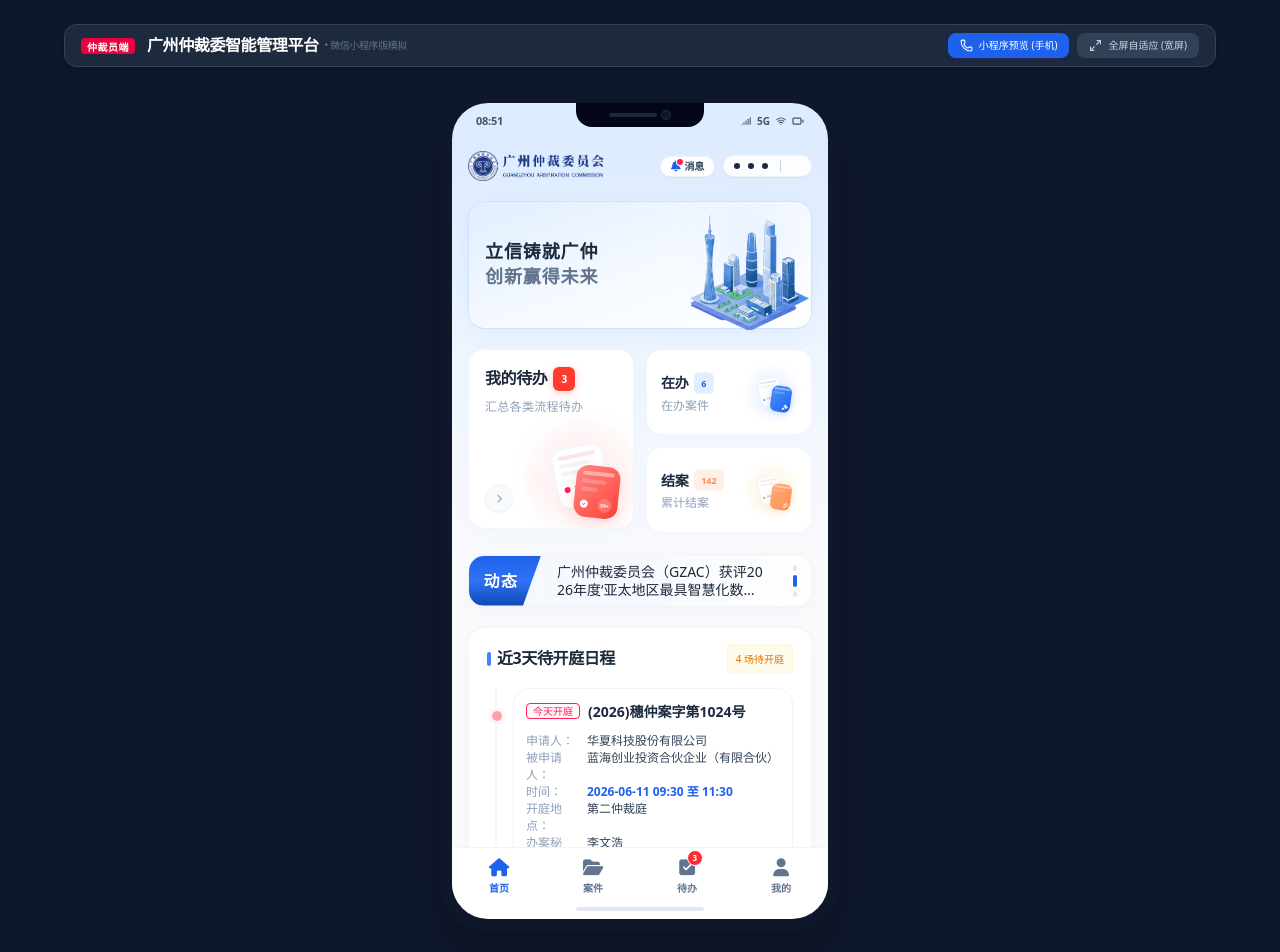
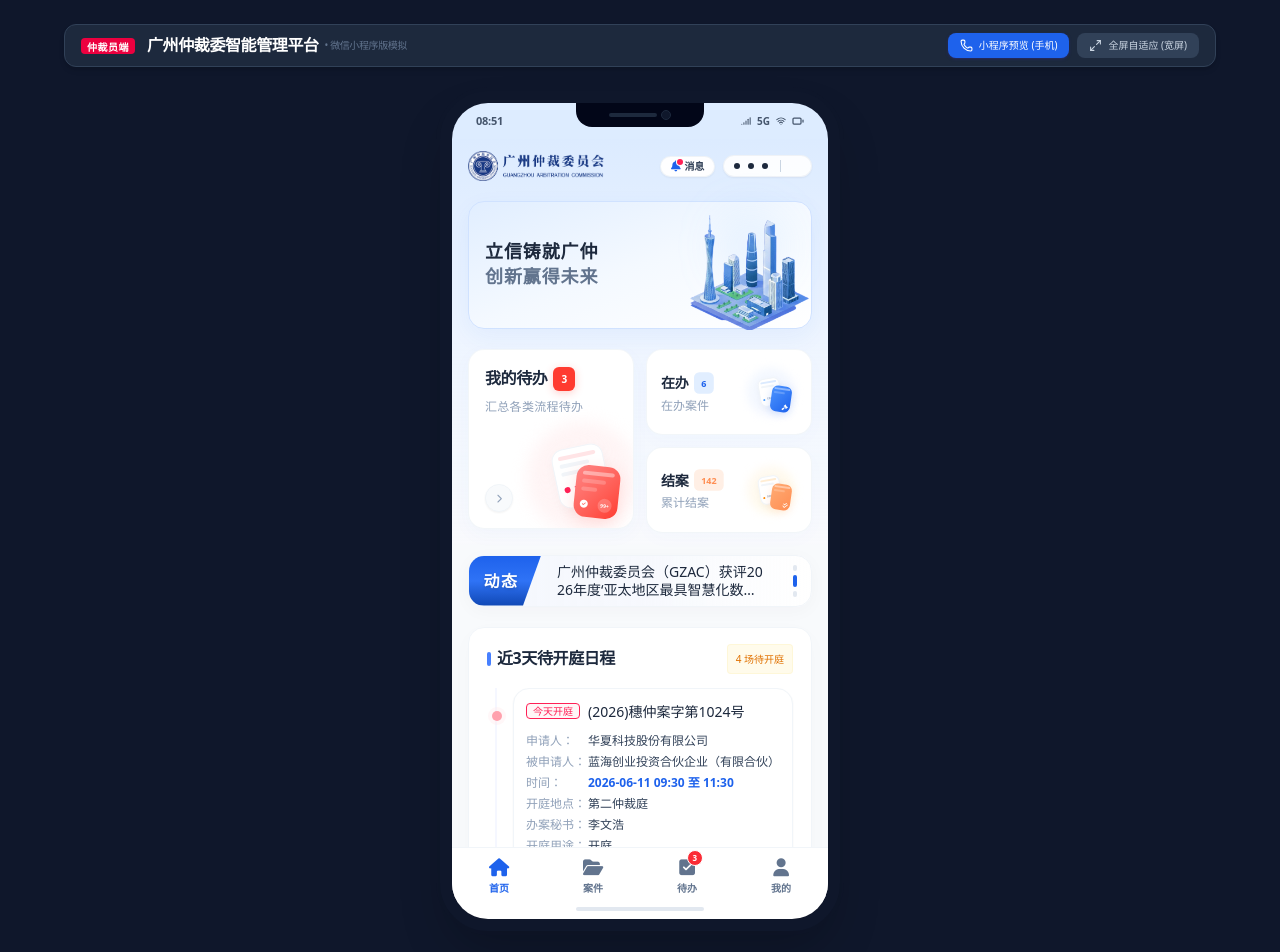
Before and after one commit to yeyeyehjn/newapp, a React (Vite) app: page / in a window 1280 px wide. Shown: the top 952 px of the page. Built offline with nearby package versions, Linux system fonts and the light colour scheme; a web font is replaced by a local one.

Commit message:
Update Workbench component

```diff
--- a/src/components/Workbench.tsx
+++ b/src/components/Workbench.tsx
@@ -521,36 +521,36 @@
                           <span className={`text-[10px]  px-1.5 py-0.5 rounded border leading-none shrink-0 ${badgeStyle}`} >
                             {badgeText}
                           </span>
-                          <span className="text-base font-bold text-slate-800 truncate" >
+                          <span className="text-base  text-slate-800 truncate" >
                             {hearing.caseNo}
                           </span>
                         </div>
                       </div>
 
                       {/* Timeline Details */}
-                      <div className="text-sm text-slate-500 ">
-                        <div className="flex items-start gap-1.5 min-w-0">
-                          <span className="text-slate-400 shrink-0 w-[55px]">申请人：</span>
+                      <div className="text-sm text-slate-500 gap-y-1">
+                        <div className="flex items-start gap-0.5 min-w-0 pb-1">
+                          <span className="text-slate-400 shrink-0 w-[60px]">申请人：</span>
                           <span className="truncate text-slate-700 font-medium">{claimant}</span>
                         </div>
-                        <div className="flex items-start gap-1.5 min-w-0">
-                          <span className="text-slate-400 shrink-0 w-[55px]">被申请人：</span>
+                        <div className="flex items-start gap-0.5 min-w-0 pb-1">
+                          <span className="text-slate-400 shrink-0 w-[60px]">被申请人：</span>
                           <span className="truncate text-slate-700 font-medium">{respondent}</span>
                         </div>
-                        <div className="flex items-start gap-1.5 min-w-0">
-                          <span className="text-slate-400 shrink-0 w-[55px]">时间：</span>
+                        <div className="flex items-start gap-0.5 min-w-0 pb-1">
+                          <span className="text-slate-400 shrink-0 w-[60px]">时间：</span>
                           <span className="truncate text-[#1E62EC] font-semibold">{hearing.hearingTime}</span>
                         </div>
-                        <div className="flex items-start gap-1.5 min-w-0">
-                          <span className="text-slate-400 shrink-0 w-[55px]">开庭地点：</span>
+                        <div className="flex items-start  gap-0.5 min-w-0 pb-1">
+                          <span className="text-slate-400 shrink-0 w-[60px]">开庭地点：</span>
                           <span className="truncate text-slate-700 font-medium">{hearing.location}</span>
                         </div>
-                        <div className="flex items-start gap-1.5 min-w-0">
-                          <span className="text-slate-400 shrink-0 w-[55px]">办案秘书：</span>
+                        <div className="flex items-start gap-0.5 min-w-0 pb-1">
+                          <span className="text-slate-400 shrink-0 w-[60px]">办案秘书：</span>
                           <span className="truncate text-slate-700 font-medium">{hearing.secretary}</span>
                         </div>
-                        <div className="flex items-start gap-1.5 min-w-0 leading-normal">
-                          <span className="text-slate-400 shrink-0 w-[55px]">开庭用途：</span>
+                        <div className="flex items-start gap-0.5 min-w-0 leading-normal">
+                          <span className="text-slate-400 shrink-0 w-[60px]">开庭用途：</span>
                           <span className="truncate text-slate-700 font-medium">{hearing.purpose}</span>
                         </div>
                       </div>
@@ -567,7 +567,7 @@
                       onClick={() => setShowAllRecentHearings(true)}
                       className="w-full bg-[#F4F8FE] hover:bg-[#EBF3FF] text-[#1E62EC] font-bold py-2 px-4 rounded-xl text-xs transition-all cursor-pointer border border-indigo-100 flex items-center justify-center gap-2 shadow-xs"
                     >
-                      <span>展开更多近期开庭 ({recentHearings.length - 3}场)</span>
+                      <span>展开更多 ({recentHearings.length - 3}场)</span>
                       <i className="fa-solid fa-chevron-down text-[10px]"></i>
                     </button>
                   ) : (
```
